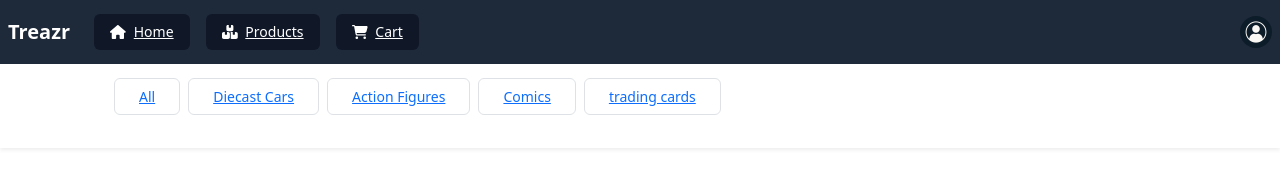
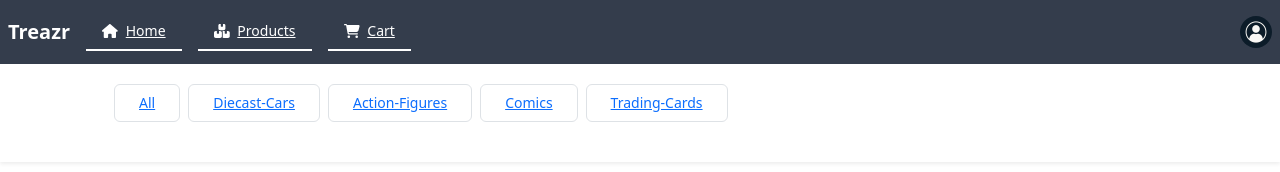
Before and after one commit to aflahkm636/treazr, a React (Vite) app: page /products in a window 1280 px wide. Shown: the top 172 px of the page. Built offline with nearby package versions, Linux system fonts and the light colour scheme; data requests are answered from the project's data file.

Commit message:
first commit

```diff
--- a/db.json
+++ b/db.json
@@ -10,31 +10,38 @@
       "cart": [
         {
           "productId": "2",
-          "quantity": 3,
+          "quantity": 9,
           "price": 14.99,
           "name": "INIGT 1:64 Weiß 911 (992) GT3 RS Weissach Package",
           "image": "https://i.pinimg.com/1200x/0d/46/61/0d46615f14419a3223b56a5d5beb7638.jpg"
         },
         {
-          "productId": "35",
-          "quantity": 2,
-          "price": 17.5,
-          "name": "Thor",
-          "image": "https://i.pinimg.com/1200x/f9/56/6c/f9566ca45656190fe3bc4b69e4580de4.jpg"
-        },
-        {
-          "productId": "37",
-          "quantity": 2,
-          "price": 19.95,
-          "name": "Yu-Gi-Oh! Blue-Eyes White Dragon",
-          "image": "https://i.pinimg.com/1200x/29/4a/b2/294ab27746705b329ebcd1275cb90df3.jpg"
-        },
-        {
           "productId": "1",
-          "quantity": 2,
+          "quantity": 1,
           "price": 12.99,
           "name": "Mini GT Liberty Walk RX-7",
           "image": "https://i.pinimg.com/736x/1c/47/33/1c4733a320b6797408c0491aa8b8dabc.jpg"
+        },
+        {
+          "productId": "11",
+          "quantity": 1,
+          "price": 14.25,
+          "name": "Porsche 911 GT3",
+          "image": "https://i.pinimg.com/1200x/32/da/a7/32daa77e2ef7dd8f3446ed8ef79442fe.jpg"
+        },
+        {
+          "productId": "10",
+          "quantity": 1,
+          "price": 13.49,
+          "name": "Mazda RX7 LB Super Silhouette ",
+          "image": "https://i.pinimg.com/1200x/d0/1a/a2/d01aa27b17be5722f5e919ff456a89cf.jpg"
+        },
+        {
+          "productId": "53",
+          "quantity": 1,
+          "price": 13.49,
+          "name": "Justice League Origins",
+          "image": "https://i.pinimg.com/1200x/4a/9c/f9/4a9cf9c02bccea6eebe16e4dce225611.jpg"
         }
       ],
       "orders": [
@@ -77,10 +84,10 @@
         }
       ],
       "wishlist": [
-        "17",
         "2",
-        "37",
-        "41"
+        "41",
+        "10",
+        "7"
       ],
       "created_at": "2025-07-16T12:22:26.207Z"
     },
--- a/src/common/layout/Navbar2.jsx
+++ b/src/common/layout/Navbar2.jsx
@@ -66,8 +66,8 @@ const AuthMenuItems = ({ isAuthenticated, logout }) => {
 const NavLinkItem = ({ item }) => {
     const getNavLinkClass = useCallback((isActive) =>
         classNames(
-            isActive ? "bg-gray-900 text-white" : "text-gray-300 hover:bg-gray-700 hover:text-white",
-            "rounded-md px-3 py-2 text-sm font-medium flex items-center"
+            isActive ? "text-white border-b-2 border-white" : "text-gray-200 hover:text-white",
+            "px-3 py-2 text-sm font-medium flex items-center no-underline transition-colors duration-200"
         ),
     []);
 
@@ -78,7 +78,7 @@ const NavLinkItem = ({ item }) => {
             className={getNavLinkClass}
         >
             <FontAwesomeIcon icon={item.icon} className="mr-2" />
-            {item.name}
+            <span className="hidden md:inline">{item.name}</span>
         </NavLink>
     );
 };
@@ -99,15 +99,15 @@ export default function NavBar2() {
     );
 
     return (
-        <Disclosure as="nav" className="fixed top-0 w-full z-50 bg-gray-800">
+        <Disclosure as="nav" className="fixed top-0 w-full z-50 bg-gray-800/90 backdrop-blur-sm">
             {({ open }) => (
                 <>
-                    <div className="mx-auto max-w-7xl px-2 sm:px-6 lg:px-8">
+                    <div className="mx-auto px-2 sm:px-4 lg:px-6">
                         <div className="relative flex h-16 items-center justify-between">
                             {/* Mobile menu button */}
                             <div className="absolute inset-y-0 left-0 flex items-center sm:hidden">
                                 <DisclosureButton
-                                    className="relative inline-flex items-center justify-center rounded-md p-2 text-gray-400 hover:bg-gray-700 hover:text-white focus:outline-none focus:ring-2 focus:ring-inset focus:ring-white"
+                                    className="relative inline-flex items-center justify-center rounded-md p-2 text-gray-200 hover:bg-gray-700 hover:text-white focus:outline-none"
                                     aria-label={open ? "Close menu" : "Open menu"}
                                 >
                                     {open ? (
@@ -122,8 +122,8 @@ export default function NavBar2() {
                                 <div className="flex shrink-0 items-center">
                                     <span className="text-white font-bold text-xl">Treazr</span>
                                 </div>
-                                <div className="hidden sm:ml-6 sm:block">
-                                    <div className="flex space-x-4">
+                                <div className="hidden sm:ml-4 sm:block">
+                                    <div className="flex space-x-2 md:space-x-4">
                                         {navigation.map((item) => (
                                             <NavLinkItem key={item.name} item={item} />
                                         ))}
@@ -131,11 +131,19 @@ export default function NavBar2() {
                                 </div>
                             </div>
 
-                            {/* Profile dropdown */}
-                            <div className="absolute inset-y-0 right-0 flex items-center pr-2 sm:static sm:inset-auto sm:ml-6 sm:pr-0">
-                                <Menu as="div" className="relative ml-3">
+                            {/* Right side elements */}
+                            <div className="absolute inset-y-0 right-0 flex items-center pr-2 sm:static sm:inset-auto sm:ml-6 sm:pr-0 space-x-2">
+                                {/* User name - hidden on mobile, shown on sm+ */}
+                                {user?.name && (
+                                    <span className="hidden sm:inline text-white text-sm font-medium">
+                                        {user.name}
+                                    </span>
+                                )}
+
+                                {/* Profile dropdown */}
+                                <Menu as="div" className="relative">
                                     <MenuButton
-                                        className="relative flex rounded-full bg-gray-800 text-sm focus:outline-none focus:ring-2 focus:ring-white focus:ring-offset-2 focus:ring-offset-gray-800"
+                                        className="relative flex rounded-full text-sm focus:outline-none"
                                         aria-label="User menu"
                                     >
                                         <img
@@ -146,7 +154,7 @@ export default function NavBar2() {
                                             height={32}
                                         />
                                     </MenuButton>
-                                    <MenuItems className="absolute right-0 z-10 mt-2 w-48 origin-top-right rounded-md bg-white py-1 shadow-lg ring-1 ring-black ring-opacity-5 focus:outline-none">
+                                    <MenuItems className="absolute right-0 z-10 mt-2 w-48 origin-top-right rounded-md bg-white/95 backdrop-blur-sm py-1 shadow-lg ring-1 ring-black/5 focus:outline-none">
                                         <AuthMenuItems isAuthenticated={isAuthenticated} logout={logout} />
                                     </MenuItems>
                                 </Menu>
@@ -154,7 +162,8 @@ export default function NavBar2() {
                         </div>
                     </div>
 
-                    <DisclosurePanel className="sm:hidden">
+                    {/* Mobile menu */}
+                    <DisclosurePanel className="sm:hidden bg-gray-800/95">
                         <div className="space-y-1 px-2 pb-3 pt-2">
                             {navigation.map((item) => (
                                 <DisclosureButton
@@ -164,15 +173,29 @@ export default function NavBar2() {
                                     className={({ isActive }) =>
                                         classNames(
                                             isActive ? "bg-gray-900 text-white" : "text-gray-300 hover:bg-gray-700 hover:text-white",
-                                            "block rounded-md px-3 py-2 text-base font-medium flex items-center"
+                                            "block rounded-md px-3 py-2 text-base font-medium flex items-center no-underline"
                                         )
                                     }
                                 >
-                                    <FontAwesomeIcon icon={item.icon} className="mr-2" />
+                                    <FontAwesomeIcon icon={item.icon} className="mr-3 w-5" />
                                     {item.name}
                                 </DisclosureButton>
                             ))}
                         </div>
+                        {user?.name && (
+                            <div className="border-t border-gray-700 px-4 py-3">
+                                <div className="flex items-center">
+                                    <img
+                                        className="h-8 w-8 rounded-full mr-3"
+                                        src={user?.avatar || FALLBACK_AVATAR}
+                                        alt="User profile"
+                                    />
+                                    <span className="text-white text-sm font-medium">
+                                        {user.name}
+                                    </span>
+                                </div>
+                            </div>
+                        )}
                     </DisclosurePanel>
                 </>
             )}
--- a/src/pages/Wishlist.jsx
+++ b/src/pages/Wishlist.jsx
@@ -179,7 +179,7 @@ function Wishlist() {
           <div className="space-y-2">
             <h3 className="text-lg font-semibold">{product.name}</h3>
             <p className="text-gray-600">${product.price}</p>
-            <p className="text-sm text-gray-500">Product ID: {product.id}</p>
+            <p className="text-sm text-gray-500">Category: {product.category}</p>
 
             <div className="flex gap-2 pt-4">
               <button
--- a/src/pages/landing/AddressForm.jsx
+++ b/src/pages/landing/AddressForm.jsx
@@ -164,7 +164,7 @@ const AddressForm = () => {
           </form>
         </div>
 
-        <div className="bg-gray-50 p-6 rounded-lg h-fit sticky top-4">
+        <div className="bg-gray-50 p-6 rounded-lg h-fit top-4">
           <h2 className="text-xl font-bold mb-4">Order Summary</h2>
           <div className="space-y-4">
             <div className="flex justify-between">
--- a/src/pages/products/ProductNavbar.jsx
+++ b/src/pages/products/ProductNavbar.jsx
@@ -3,22 +3,22 @@ import { NavLink } from "react-router-dom";
 const ProductNavbar = () => {
   const navItems = [
     { path: "/products/all", label: "All" },
-    { path: "/products/diecast-cars", label: "Diecast Cars" },
-    { path: "/products/action-figures", label: "Action Figures" },
+    { path: "/products/diecast-cars", label: "Diecast-Cars" },
+    { path: "/products/action-figures", label: "Action-Figures" },
     { path: "/products/comics", label: "Comics" },
-    { path: "/products/TradingCards", label: "trading cards" },
+    { path: "/products/TradingCards", label: "Trading-Cards" },
   ];
 
   return (
     <nav className="bg-white shadow-sm p-4 mt-15">
       <div className="container mx-auto">
-        <ul className="flex space-x-2">
+        <ul className="flex flex-wrap gap-2 justify-center sm:justify-start">
           {navItems.map(({ path, label }) => (
             <li key={path}>
               <NavLink
                 to={path}
                 className={({ isActive }) =>
-                  `px-4 py-2 rounded-md text-sm font-medium transition-colors duration-200 ${
+                  `block px-4 py-2 rounded-md text-sm font-medium transition-colors duration-200 text-center ${
                     isActive
                       ? "bg-blue-600 text-white shadow-md"
                       : "text-gray-700 hover:bg-gray-100 border border-gray-200"
--- a/vite.config.js
+++ b/vite.config.js
@@ -5,4 +5,9 @@ import tailwindcss from '@tailwindcss/vite'
 // https://vite.dev/config/
 export default defineConfig({
   plugins: [react(),   tailwindcss(),],
+   server: {
+    watch: {
+      ignored: ['**/db.json'],
+    },
+  },
 })
```
Also changed, not shown: src/pages/Cart.jsx (+25 -25 lines).
